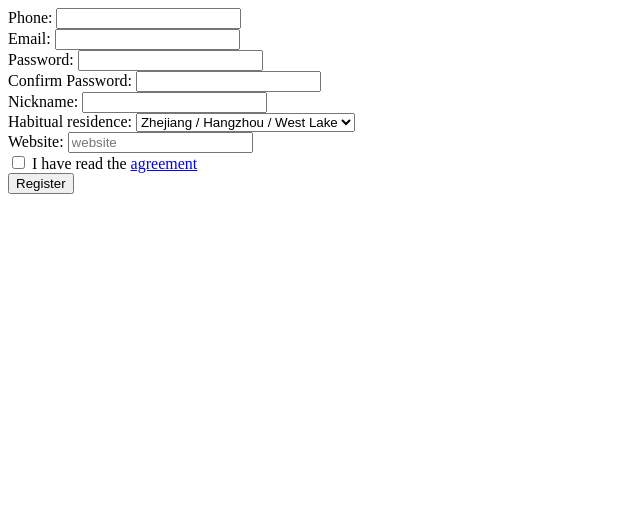
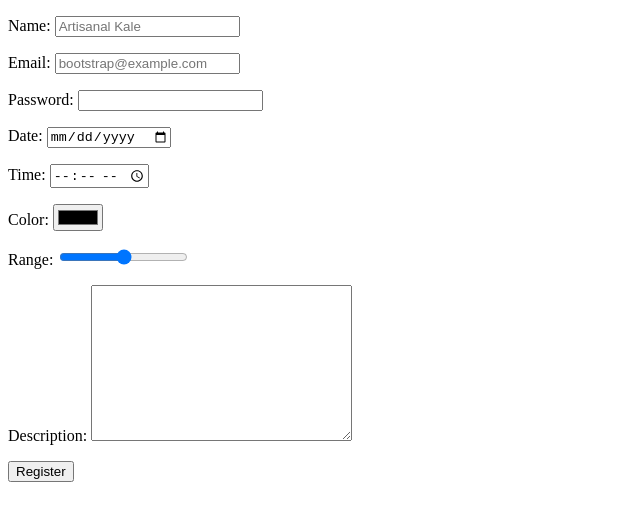
Before and after one commit to lashamerebashvili/html-and-css-practices, a plain HTML site: page 4-Forms/index.html in a window 1280 px wide. Shown: the whole page, without its empty margins (0-640 px from the left). Drawn offline with Linux system fonts and the light colour scheme.

Commit message:
feat(4-Forms): Finish practice-2

```diff
--- a/4-Forms/index.html
+++ b/4-Forms/index.html
@@ -8,52 +8,57 @@
 </head>
 <body>
     <form action="/">
+            <p>
                     <label>
-                Phone:
-                <input type="number" name="phoneNumber" required>
+                            Name:
+                            <input type="text" name="name" placeholder="Artisanal Kale" required>
                         </label>
-            <br>
+            </p>
+            <p>
                     <label>
                             Email:
-                <input type="email" name="email" required>
+                            <input type="email" name="email" placeholder="bootstrap@example.com" required>
                     </label>
-            <br>
+            </p>
+            <p>
                     <label>
                             Password:
                             <input type="password" name="password" required>
                         </label>
-            <br>
+            </p>
+            <p>
                     <label>
-                Confirm Password:
-                <input type="password" name="confirmedPassword" required>
+                            Date:
+                            <input type="date" name="date" placeholder="11.04.2019" required>
                         </label>
-            <br>
+            </p>
+            <p>
                     <label>
-                Nickname:
-                <input type="text" name="nickname" required>
+                            Time:
+                            <input type="time" name="time" required>
                         </label>
-            <br>
+            </p>
+            <p>
                     <label>
-                Habitual residence:
-                <select name="residence">
-                    <option value="" hidden>Zhejiang / Hangzhou / West Lake</option>
-                    <option label="Zhejiang">Zhejiang</option>
-                    <option label="Hangzhou">Hangzhou</option>
-                    <option label="WestLake">West Lake</option>
-                </select>
+                            Color:
+                            <input type="color" name="color" required>
                     </label>
-            <br>
+            </p>
+            <p>
                     <label>
-                Website:
-                <input type="url" name="website" placeholder="website" required>
+                            Range:
+                            <input type="range" name="range" required>
                         </label>
-            <br>
+            </p>
+            <p>
                     <label>
-                <input type="checkbox" required> I have read the <a href="https://www.google.com/">agreement</a>
+                            Description:
+                            <textarea name="Description" cols="30" rows="10" required></textarea>
                         </label>
-            <br>
+            </p>
+            <p>
                     <input type="submit" value="Register">
+            </p>
     </form>
-
 </body>
 </html>
```
Lines whose indentation alone changed are shown as unchanged.
